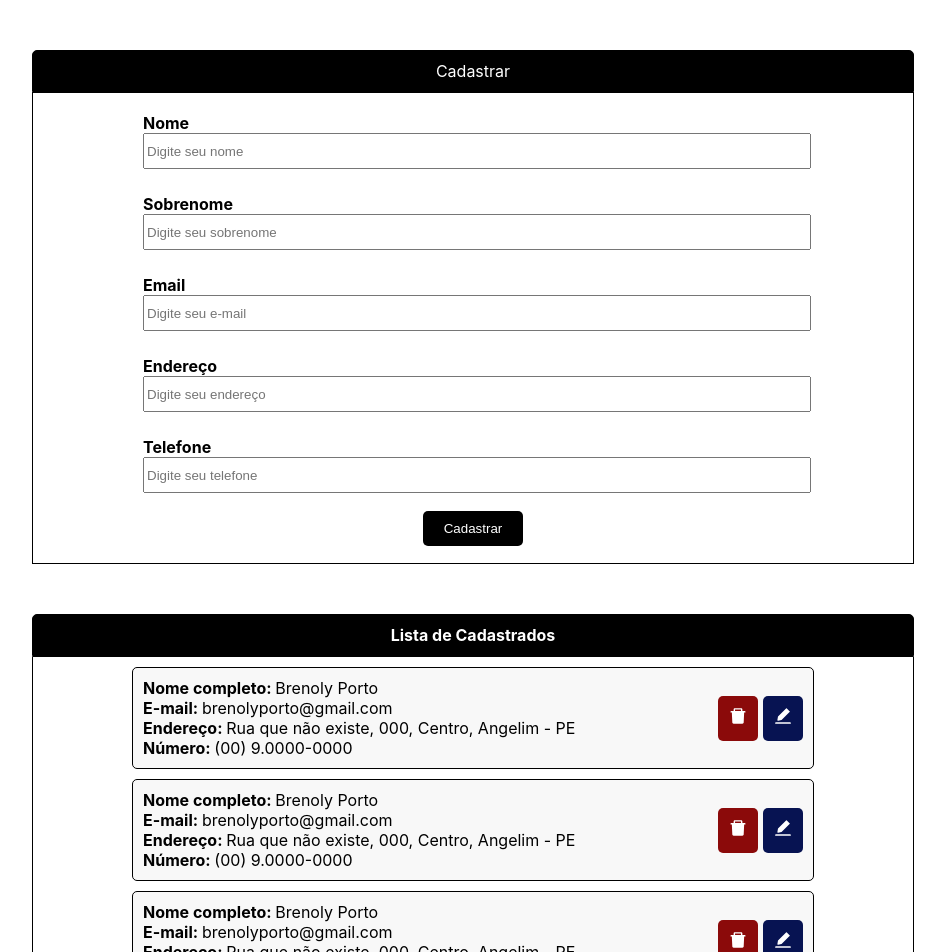
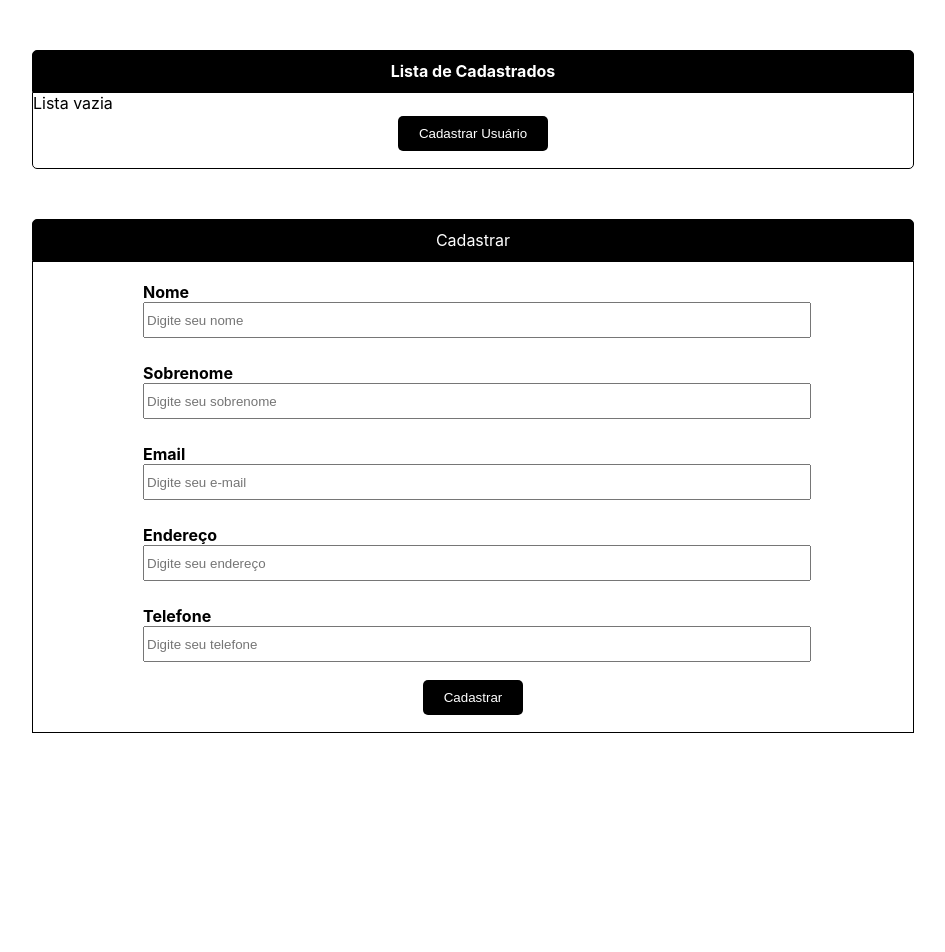
Before and after one commit to Deiversondev/projeto_react_vemSer, a React (Create React App) app in the folder sistemaDeCadastro/: page / in a window 1280 px wide. Shown: the top 952 px of the page, without its empty margins (167-1112 px from the left). After the commit the page ends 800 px from the top, so only its background shows below. Built offline with nearby package versions, Linux system fonts and the light colour scheme.

Commit message:
adicionando cards na tela de list

```diff
--- a/sistemaDeCadastro/src/App.js
+++ b/sistemaDeCadastro/src/App.js
@@ -1,46 +1,15 @@
 import './App.css';
 import List from './components/list/List';
 import Formulario from './components/fomulario/Formulario';
-import Card from './components/card/Card';
-import {useFormik} from 'formik';
-import {useState} from 'react'
+
 
 function App() {
 
-const [userId,setId] = useState(1);
-const [userList, setUserList] = useState([]);
 
-  const formik = useFormik({
-    initialValues:{
-        id:0,
-        firstName:'',
-        lastName: '',
-        email:'',
-        address:'',
-        cellPhoneNumber:''
-    },
-    onSubmit: values =>{
-        values.id = userId;
-        setId(userId+1);
-        userList.push({
-          firstName:values.firstName,
-          lastName:values.lastName,
-          email:values.email,
-          address:values.address,
-          cellPhoneNumber:values.cellPhoneNumber
-        })
-        formik.resetForm();
-        console.log(values);
-        console.log(userList)
-
-    }
-})
 
   return (
     <div className="container">
-      <Formulario formik={formik} />
-      <List List={userList}  formik={formik}/>
-      <Card  formik={formik}/>
+      <List />
     </div>
   )}
 
--- a/sistemaDeCadastro/src/components/card/Card.js
+++ b/sistemaDeCadastro/src/components/card/Card.js
@@ -2,26 +2,26 @@ import style from "../card/Card.module.css"
 import { AiFillDelete } from "@react-icons/all-files/ai/AiFillDelete";
 import { AiFillEdit } from "@react-icons/all-files/ai/AiFillEdit";
 
-const CardList = () => {
+const CardList = ({user}) => {
   return (
     <div className={style.container}>
       <div className={style.card}>
         <div>
           <div>
             <strong>Nome completo: </strong>
-            <span>Brenoly Porto</span>
+            <span>{user.firstName + " " + user.lastName}</span>
           </div>
           <div>
             <strong>E-mail: </strong>
-            <span>brenolyporto@gmail.com</span>
+            <span>{user.email}</span>
           </div>
           <div>
             <strong>Endereço: </strong>
-            <span>Rua que não existe, 000, Centro, Angelim - PE</span>
+            <span>{user.address}</span>
           </div>
           <div>
             <strong>Número: </strong>
-            <span>(00) 9.0000-0000</span>
+            <span>{user.cellPhoneNumber}</span>
           </div>
         </div>
         <div className={style.btn}>
--- a/sistemaDeCadastro/src/components/list/List.js
+++ b/sistemaDeCadastro/src/components/list/List.js
@@ -2,6 +2,7 @@ import Card from "../card/Card"
 import style from "../list/List.module.css"
 import Formulario from '../fomulario/Formulario';
 import { useState } from "react";
+import { useFormik } from 'formik';
 
 const List = () => {
 
@@ -11,25 +12,60 @@ const List = () => {
     setActiveList(false);
   }
 
+  const [userId, setId] = useState(1);
+  const [userList, setUserList] = useState([]);
+
+  const formik = useFormik({
+    initialValues: {
+      id: 0,
+      firstName: '',
+      lastName: '',
+      email: '',
+      address: '',
+      cellPhoneNumber: ''
+    },
+    onSubmit: values => {
+      values.id = userId;
+      setId(userId + 1);
+      userList.push({
+        firstName: values.firstName,
+        lastName: values.lastName,
+        email: values.email,
+        address: values.address,
+        cellPhoneNumber: values.cellPhoneNumber
+      })
+      formik.resetForm();
+      console.log(values);
+      console.log(userList)
+
+    }
+  })
+
+
+
   return (
     <>
-    {
-      activeList ?
       <div className={style.list}>
         <div className={style.header}>
           <strong>Lista de Cadastrados</strong>
         </div>
         <div className={style.body}>
-        <Card />
-        <Card />
-        <Card />
+
+          {userList.length ?
+           userList.map(user=>{
+             return(
+              <Card user={user} />
+             );
+            })
+           :
+           <div>Lista vazia</div>}
+
           <div className={style.btn}>
             <button onClick={activeComponetForms}>Cadastrar Usuário</button>
           </div>
         </div>
-    </div> : <Formulario />
-    }
-
+      </div>
+      <Formulario formik={formik} />
     </>
 
   )
```
Lines whose indentation alone changed are shown as unchanged.
